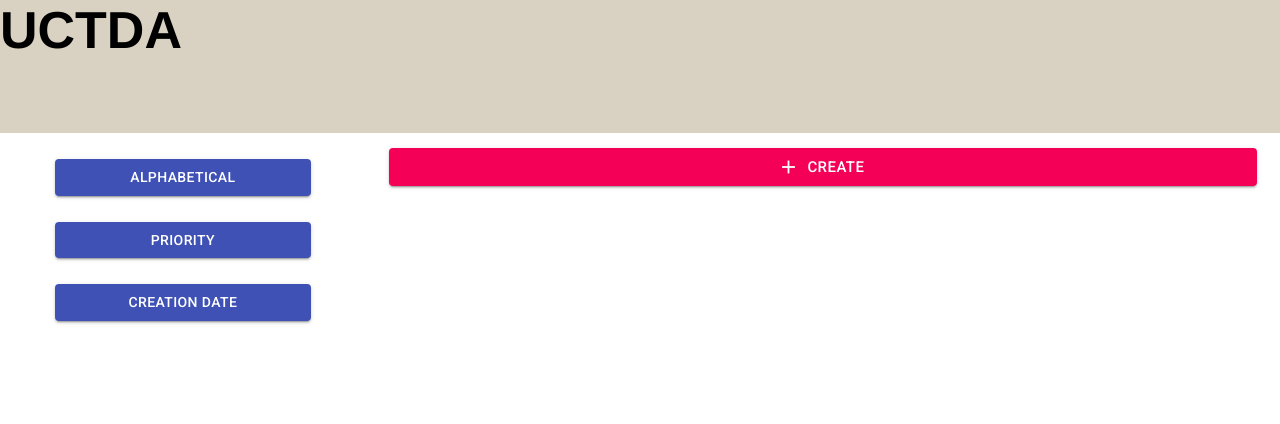
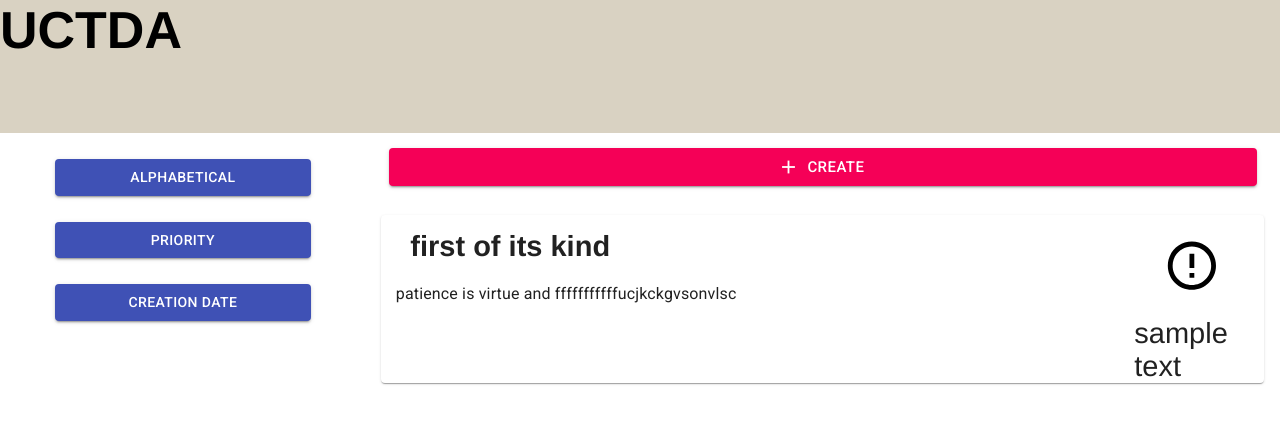
Before and after one commit to Kyustern/UCTDA, a React (Create React App) app: page / in a window 1280 px wide. Shown: the top 424 px of the page. Built offline with nearby package versions, Linux system fonts and the light colour scheme.

Commit message:
( ͡° ͜ʖ ͡°)

```diff
--- a/src/components/TDList.tsx
+++ b/src/components/TDList.tsx
@@ -2,7 +2,7 @@ import React, { useEffect } from 'react'
 import styled from 'styled-components';
 import Button from '@material-ui/core/Button'
 import { useSelector, useDispatch } from 'react-redux';
-import { selectTodos, addTodo } from "../features/todoSlice";
+import { selectTodos, addTodo, todoSlice } from "../features/todoSlice";
 import { Todo } from '../app/types';
 import { TodoComponent } from './TodoComponents';
 
@@ -12,12 +12,20 @@ export const TDList: React.FC = () => {
 
     const todos = useSelector(selectTodos)
 
-    useEffect(() => {
-        console.log("TDList:React.FC -> todos", todos)
+    useEffect((): void => {
+        console.log("TDList:React.FC -> todo", todos)
     }, [todos])
 
-const btnHandler = () => {
-    dispatch(addTodo({title: 'first of its kind', description: 'patience is virtue and fffffffffffucjkckgvsonvlsc', done: false}))
+    const btnHandler = (): void => {
+        dispatch(addTodo(
+            { title: 'first of its kind', description: 'patience is  aaaar erear tttttttttet etzet ee aetaett aaaar erear tttttttttet etzet ee aetaett aaaar erear tttttttttet etzet ee aetaett aaaar erear tttttttttet etzet ee aetaett aaaar erear tttttttttet etzet ee aetaett aaaar erear tttttttttet etzet ee aetaett', done: false } as Todo
+        ))
+    }
+
+    const renderTodos = () => {
+        if (todos) {
+            todos.map((todo: Todo, index: number) => <TodoComponent key={index} keyProp={index} Todo={todo} />)
+        }
     }
 
     return (
@@ -31,8 +39,10 @@ return (
             >
                 Create
             </CustomButton>
+            {
+                todos.map((todo: Todo, index: number) => <TodoComponent key={index} keyProp={index} Todo={todo} />)
+            }
 
-        {/* {todos.map((todo: Todo) => <TodoComponent Todo={todo}/>)} */}
         </Wrapper>
     )
 }
--- a/src/components/TodoComponents.tsx
+++ b/src/components/TodoComponents.tsx
@@ -3,21 +3,27 @@ import styled from 'styled-components';
 import { Todo } from '../app/types';
 import { Card, Typography } from '@material-ui/core';
 import { ReactComponent as Done } from '../svg/done.svg'
+import { ReactComponent as NotDone } from '../svg/warning.svg'
 
 interface Props {
     Todo: Todo
+    keyProp: number
 }
 
-export const TodoComponent: React.FC<Props> = () => {
+export const TodoComponent: React.FC<Props> = ({Todo}) => {
     return (
         <TodoCard>
             <h4 className="title">
-                Leu titr
+                {Todo.title}
             </h4>
-            <Done />
+            <div className="status">
+                {Todo.done ? <Done/> : <NotDone/> }
+                <div className="timer">
+                    sample text
+                </div>
+            </div>
             <Typography className="description">
-                Leu titrLeu titrLeu titrLeu titrLeu titrLeu titrLeu titrLeu titrLeu titrLeu titrLeu titrLeu titrLeu titrLeu titrLeu titrLeu titrLeu titrLeu titrLeu titrLeu titrLeu titrLeu titrLeu titrLeu titrLeu titrLeu titrLeu titrLeu titrLeu titrLeu titrLeu titrLeu titr
-                Leu titrLeu titrLeu titrLeu titrLeu titrLeu titrLeu titrLeu titrLeu titrLeu titrLeu titrLeu titrLeu titrLeu titrLeu titrLeu titrLeu titrLeu titrLeu titrLeu titrLeu titrLeu titrLeu titrLeu titrLeu titrLeu titrLeu titrLeu titrLeu titrLeu titrLeu titrLeu titr
+                {Todo.description}
             </Typography>
         </TodoCard>
     )
@@ -35,11 +41,28 @@ const TodoCard = styled(Card)`
     grid-template-areas:
     "title status"
     "description status";
+
+    .status {
+        padding-left: 0.5em;
+        padding-right: 0.5em;
+        display: grid;
+        grid-template-columns: 1fr;
+        grid-template-rows: 1fr 0.2fr;
+        grid-template-areas:
+            "icon"
+            "timer";
+        grid-area: status;
+    }
+
+    .timer {
+        grid-area: timer;
+    }
+
     svg {
         margin: auto;
         width: 50%;
         height: 100%;
-        grid-area: status;
+        grid-area: icon;
     }
 
     .title {
--- a/src/features/todoSlice.tsx
+++ b/src/features/todoSlice.tsx
@@ -7,7 +7,7 @@ interface RootState {
     todos: Todo[]
 }
 
-const firstTodo: Todo = {title: 'first of its kind', description: 'patience is virtue and fffffffffffucjkckgvsonvlsc', done: false}
+const firstTodo = {title: 'first of its kind', description: 'patience is virtue and fffffffffffucjkckgvsonvlsc', done: false} as Todo
 
 export const todoSlice = createSlice({
     name: 'todo',
@@ -16,9 +16,7 @@ export const todoSlice = createSlice({
 
     reducers: {
         addTodo: (state: RootState, action): void => {
-            console.log("action", action)
-            state.todos.push(action.payload.todo)
-            // state.todos = [...state.todos, action.payload]
+            state.todos.push(action.payload)
         },
         removeTodo: (state: RootState, action): void => {
             state.todos.splice(action.payload)
@@ -28,6 +26,7 @@ export const todoSlice = createSlice({
 
 export const { addTodo, removeTodo } = todoSlice.actions
 
-export const selectTodos = (state: RootState): Todo[] => state.todos
+//   w   t   f
+export const selectTodos = (state: any): Todo[] => state.todos.todos
 
 export default todoSlice.reducer
```
Also changed, not shown: src/svg/warning.svg (added), 1 other file (tests, documents, lock files or other folders). Lines whose indentation alone changed are shown as unchanged.
